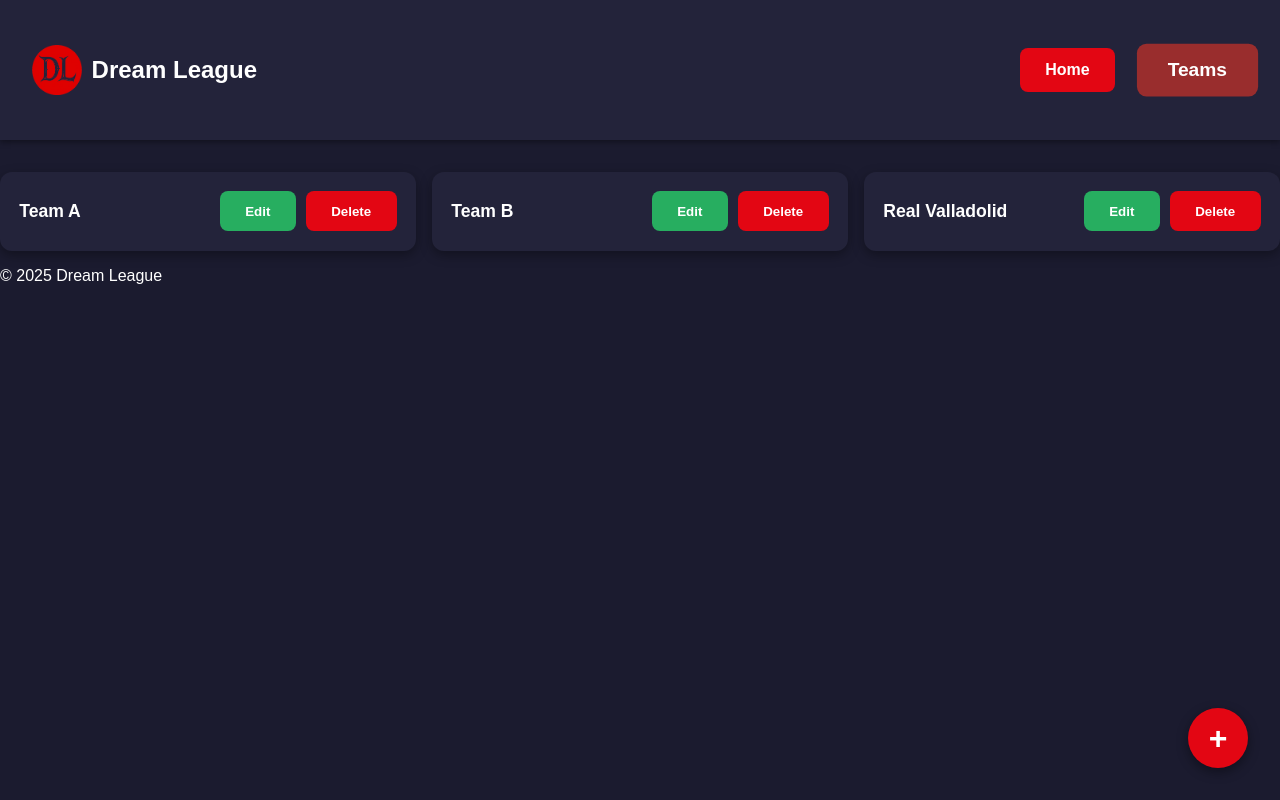
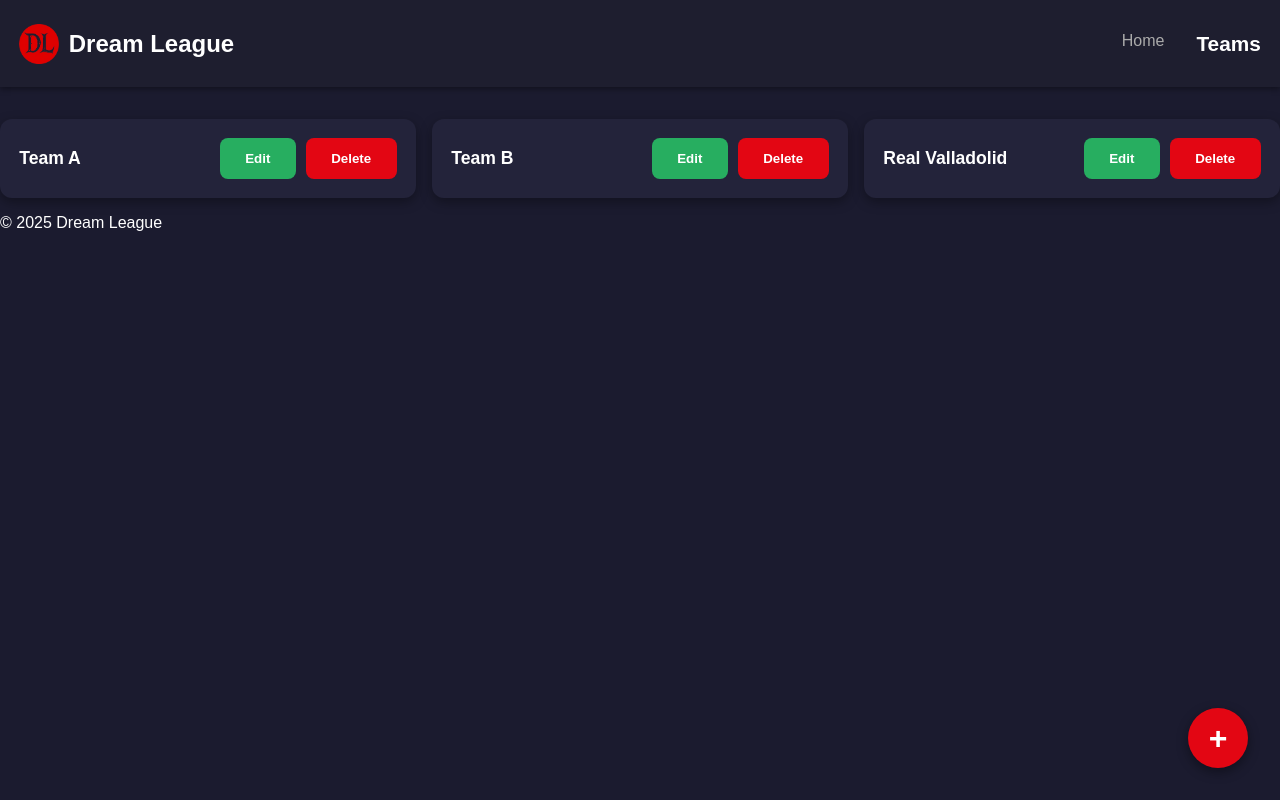
Before and after one commit to gonza-feri/Sports-ui, a React (Vite) app: page /teams in a window 1280 px wide. Built offline with nearby package versions, Linux system fonts and the light colour scheme; data requests are answered from the project's data file.

Commit message:
Updating Home

```diff
--- a/src/components/Menu.tsx
+++ b/src/components/Menu.tsx
@@ -1,17 +1,34 @@
-import { Link } from "react-router-dom";
+import { NavLink } from "react-router-dom";
 import logo from "../assets/logo-dl.png";
-import { NavLink } from "react-router-dom";
 
 export default function Menu() {
   return (
     <header className="app-header">
-      <Link to="/" className="logo-link">
+      {/* Logo + título */}
+      <div className="logo-area">
         <img src={logo} alt="Dream League logo" className="logo-img" />
         <h1>Dream League</h1>
-      </Link>
-      <nav className="home-nav">
-        <NavLink to="/" className={({ isActive }) => isActive ? "nav-btn active" : "nav-btn"}>Home</NavLink>
-        <NavLink to="/teams" className={({ isActive }) => isActive ? "nav-btn active" : "nav-btn"}>Teams</NavLink>
+      </div>
+
+      {/* Navegación */}
+      <nav className="nav-text">
+        <NavLink
+          to="/"
+          end
+          className={({ isActive }) =>
+            isActive ? "nav-item active" : "nav-item inactive"
+          }
+        >
+          Home
+        </NavLink>
+        <NavLink
+          to="/teams"
+          className={({ isActive }) =>
+            isActive ? "nav-item active" : "nav-item inactive"
+          }
+        >
+          Teams
+        </NavLink>
       </nav>
     </header>
   );
--- a/src/index.css
+++ b/src/index.css
@@ -117,12 +117,32 @@
 }
 
 .app-header {
-  background: var(--color-card);
-  padding: 1rem 2rem;
   display: flex;
   justify-content: space-between;
   align-items: center;
-  box-shadow: 0 2px 6px rgba(0,0,0,0.4);
+  padding: 0.6rem 1.2rem; /* más compacto */
+  background: #1e1e2f;
+}
+
+.nav-text {
+  display: flex;
+  gap: 2rem;
+}
+
+.nav-item {
+  text-decoration: none;
+  transition: color 0.2s ease, font-size 0.2s ease;
+}
+
+.nav-item.active {
+  color: #fff;       /* blanco */
+  font-size: 1.3rem; /* más grande */
+  font-weight: 700;
+}
+
+.nav-item.inactive {
+  color: #aaa;       /* gris apagado */
+  font-size: 1rem;   /* más pequeño */
 }
 
 .header-actions {
@@ -166,6 +186,12 @@
   background: var(--color-primary-hover);
 }
 
+.logo-area {
+  display: flex;
+  align-items: center;
+  gap: 0.6rem;
+}
+
 .logo-link {
   display: flex;
   align-items: center;
@@ -175,9 +201,8 @@
 }
 
 .logo-img {
-  width: 50px;
-  height: 50px;
-  object-fit: contain;
+  width: 40px;
+  height: 40px;
 }
 
 .home-actions {
```
